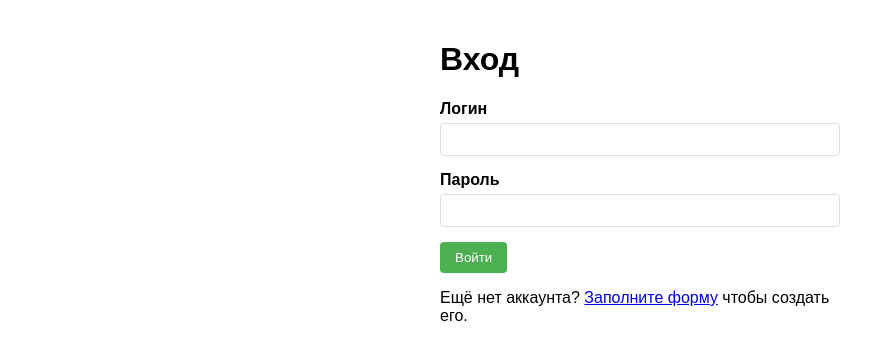
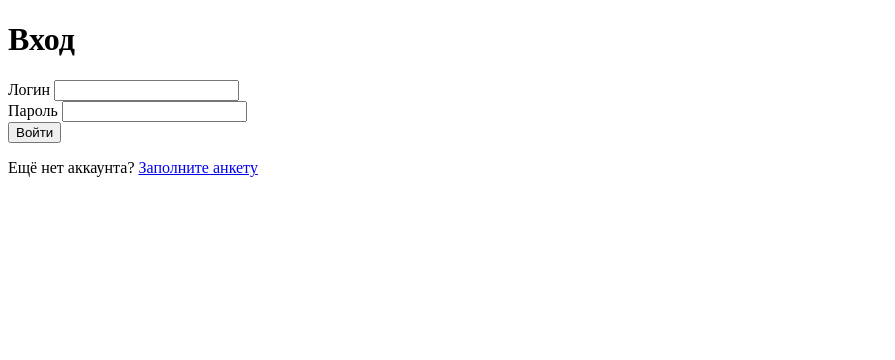
Before and after one commit to NerOunt/WEBBACK5, a PHP site: page /login.php in a window 1280 px wide. Shown: the top 360 px of the page, without its empty margins (0-895 px from the left). Run offline with PHP 8.4, Linux system fonts and the light colour scheme.

Commit message:
Update login.php

```diff
--- a/login.php
+++ b/login.php
@@ -1,55 +1,49 @@
 <?php
+session_start();
+
 header('Content-Type: text/html; charset=UTF-8');
-
-session_start();
 
 $db_host = 'localhost';
 $db_name = 'u68895';
 $db_user = 'u68895';
 $db_pass = '1562324';
 
-$messages = array();
-
-
+// Выход из системы
 if (isset($_GET['action']) && $_GET['action'] == 'logout') {
     session_destroy();
     header('Location: index.php');
     exit();
 }
 
-
+// Если уже авторизован - редирект
 if (!empty($_SESSION['login'])) {
     header('Location: index.php');
     exit();
 }
 
-
+// Обработка входа
 if ($_SERVER['REQUEST_METHOD'] == 'POST') {
-    $login = $_POST['login'];
-    $pass = $_POST['pass'];
+    $login = $_POST['login'] ?? '';
+    $password = $_POST['password'] ?? '';
 
     try {
         $pdo = new PDO("mysql:host=$db_host;dbname=$db_name;charset=utf8", $db_user, $db_pass);
         $pdo->setAttribute(PDO::ATTR_ERRMODE, PDO::ERRMODE_EXCEPTION);
 
-
         $stmt = $pdo->prepare("SELECT id, pass_hash FROM users WHERE login = ?");
         $stmt->execute([$login]);
         $user = $stmt->fetch();
 
-        if ($user && password_verify($pass, $user['pass_hash'])) {
-
+        if ($user && password_verify($password, $user['pass_hash'])) {
             $_SESSION['login'] = $login;
             $_SESSION['uid'] = $user['id'];
-
             header('Location: index.php');
             exit();
         } else {
-
-            $messages[] = '<div class="error">Неверный логин или пароль</div>';
+            $error = "Неверный логин или пароль";
         }
     } catch (PDOException $e) {
-        $messages[] = '<div class="error">Ошибка базы данных</div>';
+        $error = "Ошибка базы данных";
     }
 }
 ?>
@@ -58,77 +52,32 @@ if ($_SERVER['REQUEST_METHOD'] == 'POST') {
 <html lang="ru">
 <head>
     <meta charset="UTF-8">
-    <meta name="viewport" content="width=device-width, initial-scale=1.0">
     <title>Вход</title>
     <style>
-         body {
-            font-family: Arial, sans-serif;
-            max-width: 400px;
-            margin: 0 auto;
-            padding: 20px;
-        }
-        .form-group {
-            margin-bottom: 15px;
-        }
-        label {
-            display: block;
-            margin-bottom: 5px;
-            font-weight: bold;
-        }
-        input {
-            width: 100%;
-            padding: 8px;
-            border: 1px solid #ddd;
-            border-radius: 4px;
-            box-sizing: border-box;
-        }
-        .error {
-            color: red;
-            margin-bottom: 15px;
-            padding: 10px;
-            background: #fff0f0;
-            border: 1px solid red;
-            border-radius: 4px;
-        }
-        button {
-            padding: 8px 15px;
-            background: #4CAF50;
-            color: white;
-            border: none;
-            border-radius: 4px;
-            cursor: pointer;
-        }
-        button:hover {
-            background: #45a049;
-        }
-
+        /* Стили аналогичные form.php */
     </style>
 </head>
 <body>
     <h1>Вход</h1>
 
-    <?php if (!empty($messages)): ?>
-        <?php foreach ($messages as $message): ?>
-            <?= $message ?>
-        <?php endforeach; ?>
+    <?php if (!empty($error)): ?>
+        <div class="error-message"><?= $error ?></div>
     <?php endif; ?>
 
-    <form method="POST" action="login.php">
+    <form method="POST">
         <div class="form-group">
             <label for="login">Логин</label>
             <input type="text" id="login" name="login" required>
         </div>
 
         <div class="form-group">
-            <label for="pass">Пароль</label>
-            <input type="password" id="pass" name="pass" required>
+            <label for="password">Пароль</label>
+            <input type="password" id="password" name="password" required>
         </div>
 
-        <div class="form-group">
-            <button type="submit">Войти</button>
-        </div>
+        <button type="submit">Войти</button>
     </form>
 
-    <p>Ещё нет аккаунта? <a href="index.php">Заполните форму</a> чтобы создать его.</p>
+    <p>Ещё нет аккаунта? <a href="index.php">Заполните анкету</a></p>
 </body>
 </html>
```
